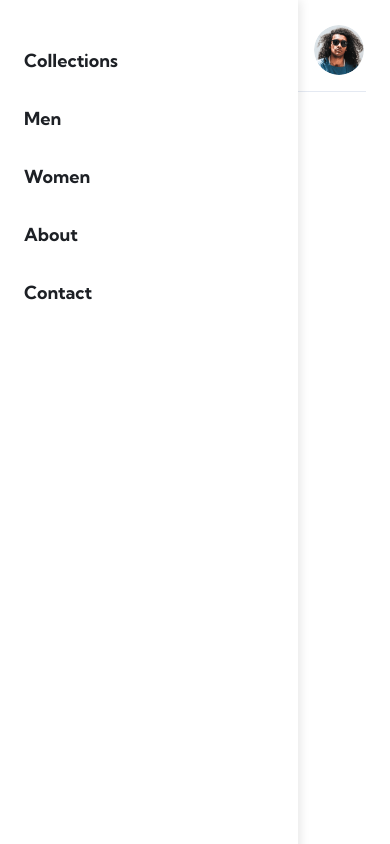
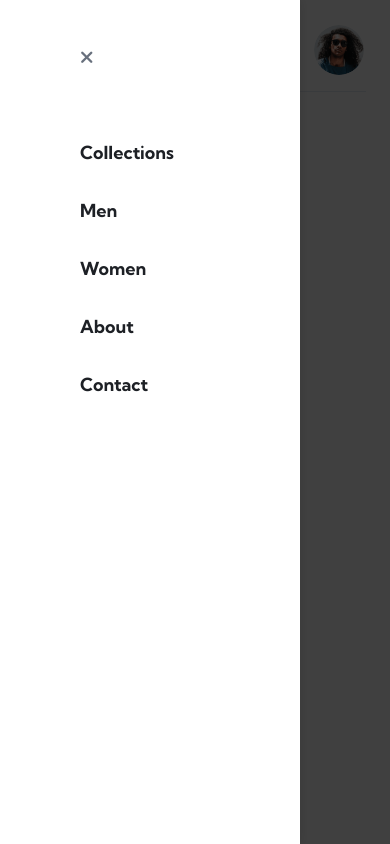
Before and after one commit to sarahfogalin/ecommerce-product-page, a React (Vite) app: page / in a window 390 px wide. Both pictures are taken after a click on the button 39 px from the left and 49 px from the top of the page. Built offline with nearby package versions, Linux system fonts and the light colour scheme.

Commit message:
adding menu transitions

```diff
--- a/index.html
+++ b/index.html
@@ -14,7 +14,10 @@
       rel="stylesheet"
     />
     <!-- font awesome icons -->
-    <script src="https://kit.fontawesome.com/1e90e731bf.js" crossorigin="anonymous"></script>
+    <script
+      src="https://kit.fontawesome.com/1e90e731bf.js"
+      crossorigin="anonymous"
+    ></script>
 
     <title>Sneakers</title>
   </head>
--- a/src/components/NavBar.jsx
+++ b/src/components/NavBar.jsx
@@ -13,6 +13,7 @@ const renderPages = (pages) => (
 
 const NavBar = ({}) => {
   const [hamburgerOpen, setHamburgerOpen] = useState(false);
+  const [xClicked, setXClicked] = useState(false);
   const pages = ["Collections", "Men", "Women", "About", "Contact"];
 
   const cartIcon = (
@@ -22,6 +23,7 @@ const NavBar = ({}) => {
   );
 
   return (
+    <>
       <div className="navbar">
         <div className="menu-left">
           <button
@@ -32,6 +34,20 @@ const NavBar = ({}) => {
           </button>
           <img src={Logo} alt="logo" className="logo-img" />
           <div className={`nav-links ${hamburgerOpen ? "open" : ""}`}>
+            <button
+              className={`close-menu-icon ${hamburgerOpen ? "showX" : ""} ${
+                xClicked ? "clicked" : ""
+              }`}
+              onClick={() => {
+                setXClicked(true);
+                setTimeout(() => {
+                  setXClicked(false); // triggers the spring back
+                  setHamburgerOpen(false); // closes the menu
+                }, 200); // matches the transition duration
+              }}
+            >
+              <i class="fa-solid fa-xmark"></i>
+            </button>
             {renderPages(pages)}
           </div>
         </div>
@@ -41,9 +57,20 @@ const NavBar = ({}) => {
             {cartIcon}
             <div className="cart-quantity">3</div>
           </div>
-        <img src={ProfilePhoto} alt="profile-photo" className="profile-photo" />
+          <img
+            src={ProfilePhoto}
+            alt="profile-photo"
+            className="profile-photo"
+          />
         </div>
       </div>
+
+      {/* Overlay */}
+      <div
+        className={`overlay ${hamburgerOpen ? "visible" : ""}`}
+        onClick={() => setHamburgerOpen(false)}
+      />
+    </>
   );
 };
 
--- a/src/css/main.css
+++ b/src/css/main.css
@@ -22,27 +22,61 @@ body {
   justify-content: space-between;
   align-items: center;
   background-color: #ffffff;
-  z-index: 1000;
-  position: relative;
+  z-index: 80;
 }
 .navbar .menu-left {
   display: flex;
   align-items: center;
 }
-@media (min-width: 1120px) {
-  .navbar .menu-left .hamburger-icon {
-    display: none;
-  }
-}
-@media (max-width: 1119px) {
-  .navbar .menu-left .hamburger-icon {
-    all: unset;
-    padding-right: 1rem;
-    padding-top: 0.3rem;
-  }
-}
 .navbar .menu-left .logo-img {
   height: 20px;
+}
+.navbar .menu-left .hamburger-icon {
+  background: none;
+  border: none;
+  padding: 0;
+  margin: 0;
+  outline: none;
+  box-shadow: none;
+  appearance: none;
+  font: inherit;
+  color: inherit;
+  cursor: pointer;
+  padding-right: 1rem;
+  padding-top: 0.3rem;
+}
+.navbar .menu-left .hamburger-icon .fa-bars {
+  color: #979797;
+  font-size: 17px;
+}
+.navbar .menu-left .close-menu-icon {
+  background: none;
+  border: none;
+  padding: 0;
+  margin: 0;
+  outline: none;
+  box-shadow: none;
+  appearance: none;
+  font: inherit;
+  color: inherit;
+  cursor: pointer;
+  opacity: 0;
+  visibility: hidden;
+  transform: rotate(0deg);
+  transition: transform 200ms cubic-bezier(0.34, 1.56, 0.64, 1.2), opacity 0.2s ease, visibility 0.2s ease;
+}
+.navbar .menu-left .close-menu-icon.showX {
+  display: block;
+  opacity: 1;
+  visibility: visible;
+  margin-bottom: 56px;
+}
+.navbar .menu-left .close-menu-icon.showX .fa-xmark {
+  color: #68707d;
+  font-size: 18px;
+}
+.navbar .menu-left .close-menu-icon.clicked {
+  transform: rotate(-15deg);
 }
 .navbar .menu-left .nav-links ul {
   display: flex;
@@ -56,11 +90,6 @@ body {
   color: #68707d;
   line-height: 26px;
   margin-right: 2rem;
-}
-@media (min-width: 1120px) {
-  .navbar .menu-left .nav-links ul li:first-child {
-    margin-left: 4rem;
-  }
 }
 .navbar .menu-left .nav-links ul li::after {
   content: "";
@@ -76,16 +105,22 @@ body {
 .navbar .menu-left .nav-links ul li:hover::after {
   opacity: 1;
 }
+@media (min-width: 1120px) {
+  .navbar .menu-left .nav-links ul li:first-child {
+    margin-left: 4rem;
+  }
+}
 @media (max-width: 1119px) {
   .navbar .menu-left .nav-links {
     position: fixed;
     top: 0;
     left: -110%;
+    width: 300px;
     height: 100vh;
-    width: 250px;
     background-color: #ffffff;
-    padding: 2rem 1.5rem;
+    padding: 48px 0 0 80px;
     box-shadow: 2px 0 10px rgba(0, 0, 0, 0.1);
+    box-sizing: border-box;
     transition: left 0.3s ease-in-out;
     z-index: 999;
   }
@@ -95,11 +130,17 @@ body {
   .navbar .menu-left .nav-links ul li {
     margin: 1rem 0;
     font-size: 18px;
+    font-weight: 700;
     color: #1d2025;
-    font-weight: 700;
   }
   .navbar .menu-left .nav-links.open {
     left: 0;
+  }
+}
+@media (min-width: 1120px) {
+  .navbar .menu-left .hamburger-icon,
+  .navbar .menu-left .close-menu-icon {
+    display: none;
   }
 }
 .navbar .menu-right {
@@ -112,6 +153,9 @@ body {
   cursor: pointer;
 }
 .navbar .menu-right .cart .cart-quantity {
+  position: absolute;
+  top: -5px;
+  right: -8px;
   height: 13px;
   width: 19px;
   background-color: #ff7d1a;
@@ -121,9 +165,6 @@ body {
   display: flex;
   justify-content: center;
   border-radius: 45%;
-  position: absolute;
-  top: -5px;
-  right: -8px;
 }
 .navbar .menu-right .cart svg {
   fill: #68707d;
@@ -142,6 +183,23 @@ body {
   border: 2px solid #ff7d1a;
 }
 
+.overlay {
+  position: fixed;
+  top: 0;
+  left: 0;
+  width: 100vw;
+  height: 100vh;
+  background: rgba(0, 0, 0, 0.75);
+  z-index: 90;
+  opacity: 0;
+  pointer-events: none;
+  transition: opacity 0.3s ease;
+}
+.overlay.visible {
+  opacity: 1;
+  pointer-events: all;
+}
+
 .container {
   padding: 1.7rem 10.3rem;
 }
--- a/src/sass/abstracts/_index.scss
+++ b/src/sass/abstracts/_index.scss
@@ -1 +1,2 @@
-@forward '../abstracts/variables'
+@forward "../abstracts/variables";
+@forward "../abstracts/mixins";
--- a/src/sass/abstracts/_variables.scss
+++ b/src/sass/abstracts/_variables.scss
@@ -9,6 +9,7 @@ $pale-orange: #ffede0;
 
 $very-dark-blue: #1d2025;
 $dark-greyish-blue: #68707d;
+$medium-greyish-blue: #979797;
 $greyish-blue: #b6bcc8;
 $light-greyish-blue: #f7f8fd;
 $light-grey: #e4e9f2;
--- a/src/sass/components/_navbar.scss
+++ b/src/sass/components/_navbar.scss
@@ -1,4 +1,5 @@
 @use "../abstracts/variables" as *;
+@use "../abstracts/mixins" as *;
 
 .navbar {
   height: 83px;
@@ -7,33 +8,52 @@
   display: flex;
   justify-content: space-between;
   align-items: center;
-
   background-color: $white;
-  z-index: 1000;
-  position: relative;
+  z-index: 80;
 
   .menu-left {
     display: flex;
     align-items: center;
 
-    // Desktop
-    @media (min-width: 1120px) {
-      .hamburger-icon {
-        display: none;
+    .logo-img {
+      height: 20px;
+    }
+
+    .hamburger-icon {
+      @include buttonReset;
+      padding-right: 1rem;
+      padding-top: 0.3rem;
+
+      .fa-bars {
+        color: $medium-greyish-blue;
+        font-size: 17px;
       }
     }
 
-    // Tablet + Mobile
-    @media (max-width: 1119px) {
-      .hamburger-icon {
-        all: unset; // remove default button styles
-        padding-right: 1rem;
-        padding-top: 0.3rem;
+    .close-menu-icon {
+      @include buttonReset;
+
+      opacity: 0;
+      visibility: hidden;
+      transform: rotate(0deg);
+      transition: transform 200ms cubic-bezier(0.34, 1.56, 0.64, 1.2),
+        opacity 0.2s ease, visibility 0.2s ease;
+
+      &.showX {
+        display: block;
+        opacity: 1;
+        visibility: visible;
+        margin-bottom: 56px;
+
+        .fa-xmark {
+          color: $dark-greyish-blue;
+          font-size: 18px;
+        }
       }
-    }
 
-    .logo-img {
-      height: 20px;
+      &.clicked {
+        transform: rotate(-15deg);
+      }
     }
 
     .nav-links {
@@ -50,17 +70,10 @@
           line-height: 26px;
           margin-right: 2rem;
 
-          @media (min-width: 1120px) {
-            &:first-child {
-              margin-left: 4rem;
-            }
-          }
-
-          // Hover Effect Using Pseudo-Element
           &::after {
             content: "";
             position: absolute;
-            bottom: -28px; // border rests at bottom of nav bar
+            bottom: -28px;
             left: 0;
             width: 100%;
             height: 4px;
@@ -72,19 +85,25 @@
           &:hover::after {
             opacity: 1;
           }
+
+          @media (min-width: 1120px) {
+            &:first-child {
+              margin-left: 4rem;
+            }
+          }
         }
       }
 
-      // Tablet + Mobile
       @media (max-width: 1119px) {
         position: fixed;
         top: 0;
         left: -110%;
+        width: 300px;
         height: 100vh;
-        width: 250px;
         background-color: $white;
-        padding: 2rem 1.5rem;
+        padding: 48px 0 0 80px;
         box-shadow: 2px 0 10px rgba(0, 0, 0, 0.1);
+        box-sizing: border-box;
         transition: left 0.3s ease-in-out;
         z-index: 999;
 
@@ -94,14 +113,21 @@
           li {
             margin: 1rem 0;
             font-size: 18px;
+            font-weight: 700;
             color: $very-dark-blue;
-            font-weight: 700;
           }
         }
 
         &.open {
           left: 0;
         }
+      }
+    }
+
+    @media (min-width: 1120px) {
+      .hamburger-icon,
+      .close-menu-icon {
+        display: none;
       }
     }
   }
@@ -116,6 +142,9 @@
       cursor: pointer;
 
       .cart-quantity {
+        position: absolute;
+        top: -5px;
+        right: -8px;
         height: 13px;
         width: 19px;
         background-color: $orange;
@@ -125,9 +154,6 @@
         display: flex;
         justify-content: center;
         border-radius: 45%;
-        position: absolute;
-        top: -5px;
-        right: -8px;
       }
 
       svg {
@@ -152,3 +178,21 @@
     }
   }
 }
+
+.overlay {
+  position: fixed;
+  top: 0;
+  left: 0;
+  width: 100vw;
+  height: 100vh;
+  background: rgba($black, 0.75);
+  z-index: 90;
+  opacity: 0;
+  pointer-events: none;
+  transition: opacity 0.3s ease;
+
+  &.visible {
+    opacity: 1;
+    pointer-events: all;
+  }
+}
```
Also changed, not shown: src/sass/abstracts/_mixins.scss (added, +12 -0 lines), 2 other files (tests, documents, lock files or other folders). Lines whose indentation alone changed are shown as unchanged.
